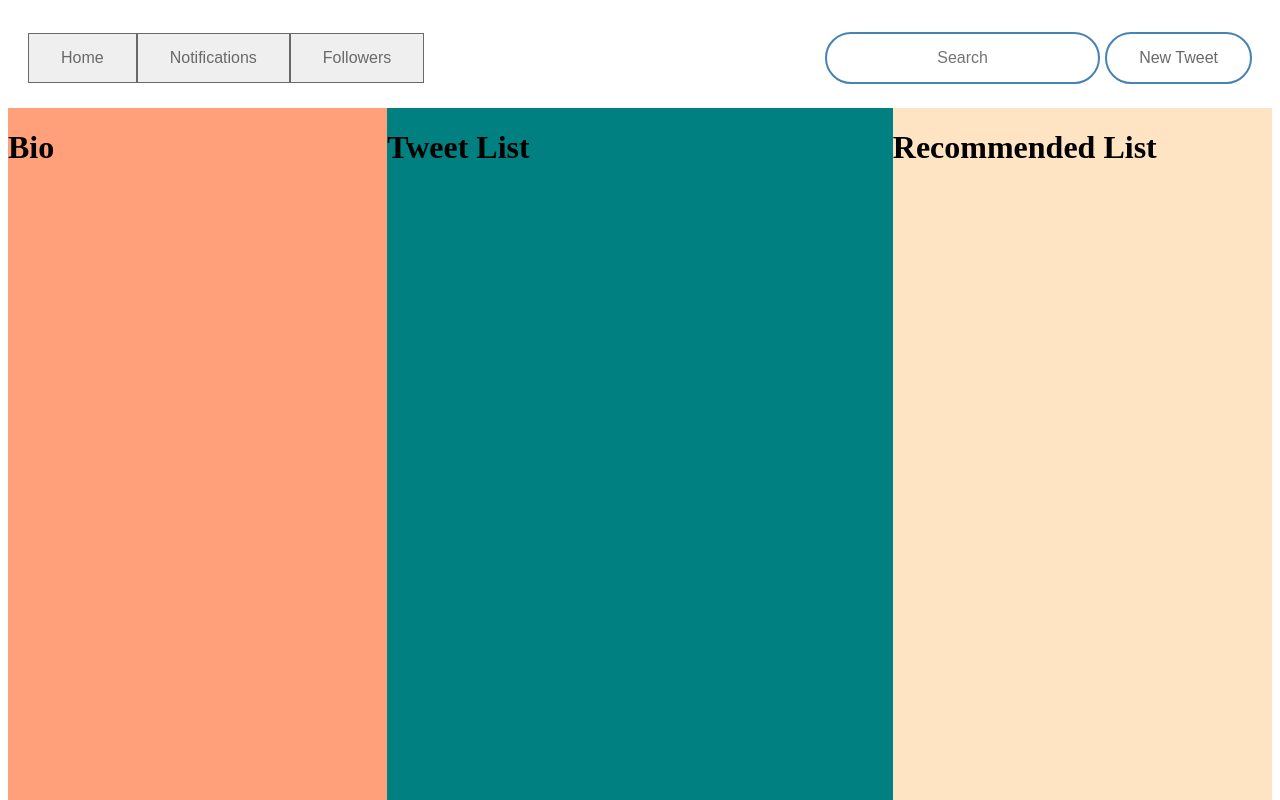
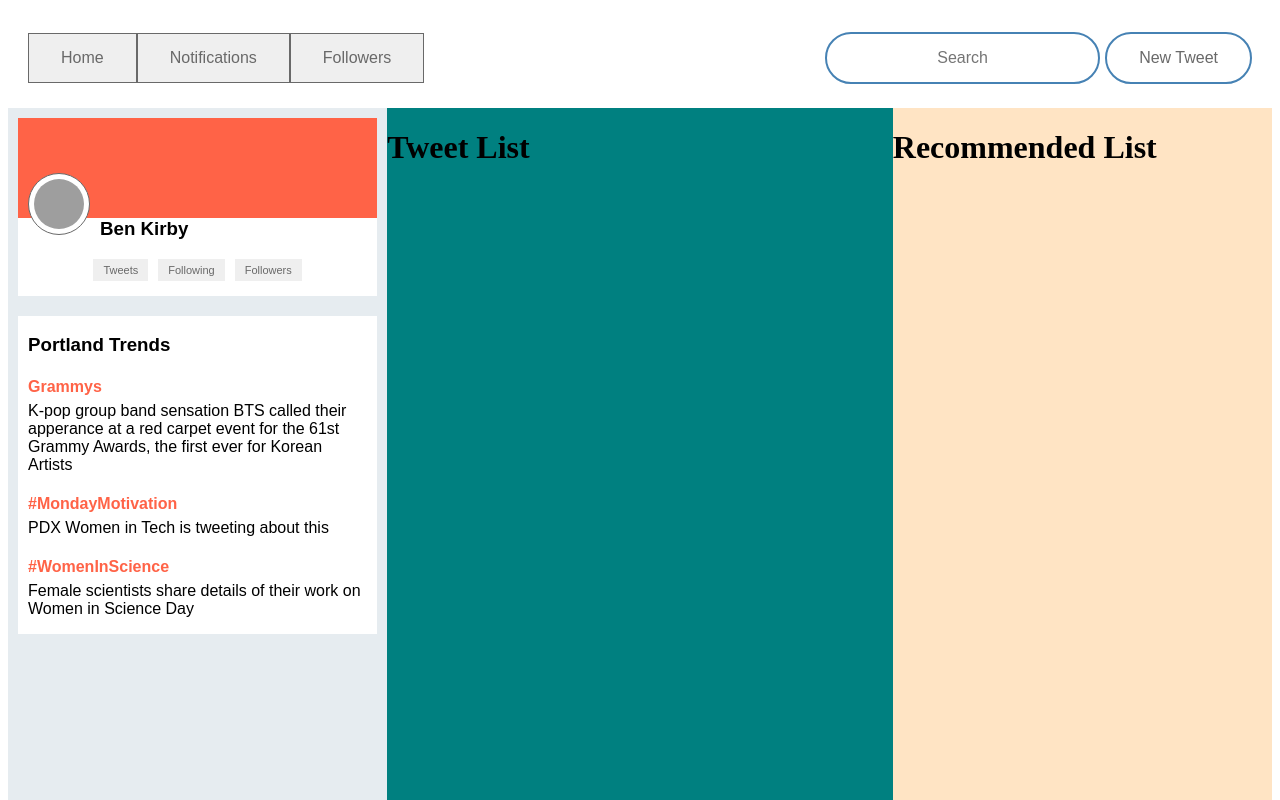
Before and after one commit to ben-kirby/React-Twitter-Clone, a React app: page / in a window 1280 px wide. Shown: the top 800 px of the page. Built offline with nearby package versions, Linux system fonts and the light colour scheme; grey boxes are pictures that could not be loaded.

Commit message:
Added bio section content and styling.

```diff
--- a/src/components/App.jsx
+++ b/src/components/App.jsx
@@ -7,7 +7,7 @@ import RecommendedList from './RecommendedList';
 function App(props){
   const bodyStyle = {
     display: 'flex',
-    backgroundColor: 'bisque'
+    backgroundColor: '#E6ECF0',
   };
   return (
     <div>
--- a/src/components/Bio.jsx
+++ b/src/components/Bio.jsx
@@ -1,15 +1,16 @@
 import React from 'react';
-
+import BioProfile from './BioProfile';
+import BioText from './BioText';
 function Bio(props){
   const bioStyles = {
     display: 'flex',
     flexDirection: 'column',
-    backgroundColor: 'LightSalmon',
     width: '30%'
   };
   return (
     <div style={bioStyles}>
-      <h1>Bio</h1>
+      <BioProfile/>
+        <BioText/>
     </div>
   );
 }
--- /dev/null
+++ b/src/components/BioProfile.jsx
@@ -0,0 +1,86 @@
+import React from 'react';
+
+const profileButtons = [
+  {
+    name: 'Tweets'
+  },
+  {
+    name: 'Following'
+  },
+  {
+    name: 'Followers'
+  }
+];
+
+function BioProfile(props){
+  const imgStyles = {
+    width: '50px',
+    height: '50px',
+    border: '1px solid #696969',
+    padding: '5px',
+    borderRadius: '25rem',
+    backgroundColor: 'white'
+  }
+
+  const boxStyles = {
+    backgroundColor: 'white',
+    margin: '10px',
+    border: 'none',
+    fontFamily: 'Arial'
+  }
+
+  const buttonStyles ={
+    color: '#696969',
+    padding: '5px 10px',
+    textAlign: 'center',
+    textDecoration: 'none',
+    // display: 'inline-block',
+    border: 'none',
+    fontSize: '11px',
+    marginLeft: '5px',
+    marginRight: '5px',
+    marginBottom: '15px'
+  };
+
+  const titleStyles ={
+    marginLeft: '10px'
+  }
+
+  const picAndTitle = {
+    marginLeft: '10px',
+    display: 'flex',
+    alignItems: 'baseline',
+    zIndex: '1',
+    marginTop: '-45px'
+  }
+
+  const centerContent = {
+    display: 'flex',
+    justifyContent: 'center'
+  }
+
+  const backgroundColor ={
+    backgroundColor: 'tomato',
+    width: '100%',
+    height: '100px',
+    margin: '0px'
+
+  }
+
+  return(
+    <div style={boxStyles}>
+      <div style={backgroundColor}>
+      </div>
+      <div style={picAndTitle}>
+        <img style={imgStyles }src="https://cdn2.iconfinder.com/data/icons/rcons-user/32/male-circle-512.png"></img>
+        <h3 style={titleStyles}>Ben Kirby</h3>
+      </div>
+      <div style={centerContent}>
+      {profileButtons.map((button, index) =>
+        <button key={index} style={buttonStyles}>{button.name}</button>
+      )}
+    </div>
+    </div>
+  )
+};
+export default BioProfile;
--- a/src/components/BioText.jsx
+++ b/src/components/BioText.jsx
@@ -0,0 +1,50 @@
+import React from 'react';
+
+const trendsList = [
+  {
+    title: 'Grammys',
+    body: 'K-pop group band sensation BTS called their apperance at a red carpet event for the 61st Grammy Awards, the first ever for Korean Artists'
+  },
+  {
+    title: '#MondayMotivation',
+    body: 'PDX Women in Tech is tweeting about this'
+  },
+  {
+    title: '#WomenInScience',
+    body: 'Female scientists share details of their work on Women in Science Day'
+  }
+];
+
+function BioText(props){
+  const boxStyles = {
+    backgroundColor: 'white',
+    margin: '10px',
+    border: 'none',
+    paddingLeft: '10px',
+    paddingRight: '10px',
+    fontFamily: 'Arial'
+  }
+
+  const titleStyles = {
+    color: 'tomato',
+    marginBottom: '-10px'
+  }
+
+  const trendsStyles = {
+
+  }
+
+  return(
+    <div style={boxStyles}>
+      <h3>Portland Trends </h3>
+      {trendsList.map((trend, index) =>
+        <div style={trendsStyles}>
+          <h4 style={titleStyles} key={index}>{trend.title}</h4>
+          <p>{trend.body}</p>
+        </div>
+      )}
+    </div>
+  );
+}
+
+export default BioText;
--- a/src/components/NavBar.jsx
+++ b/src/components/NavBar.jsx
@@ -12,7 +12,6 @@ function NavBar(props){
     justifyContent: 'space-between',
     alignItems: 'center',
     height: '100px'
-
   };
 
   const rightStyles = {
```
